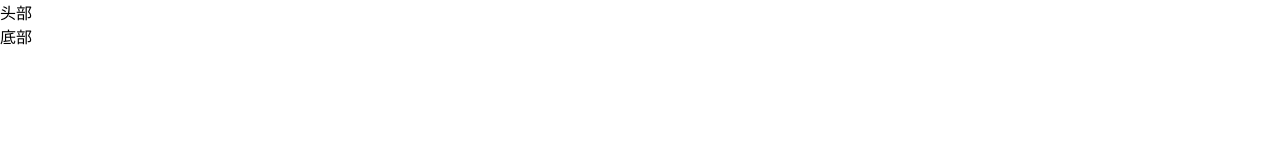
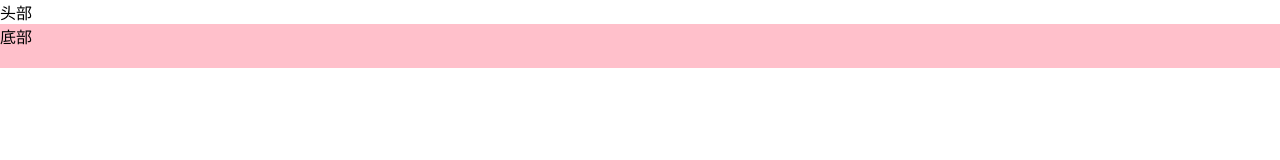
Before and after one commit to xiaodanli/1606A-task, a plain HTML site: page src/index.html in a window 1280 px wide. Drawn offline with Linux system fonts and the light colour scheme.

Commit message:
footer完成

```diff
--- a/src/css/style.css
+++ b/src/css/style.css
@@ -17,3 +17,9 @@ body {
     display: flex;
     flex-direction: column;
 }
+
+footer {
+    width: 100%;
+    height: 44px;
+    background: pink;
+}
```
